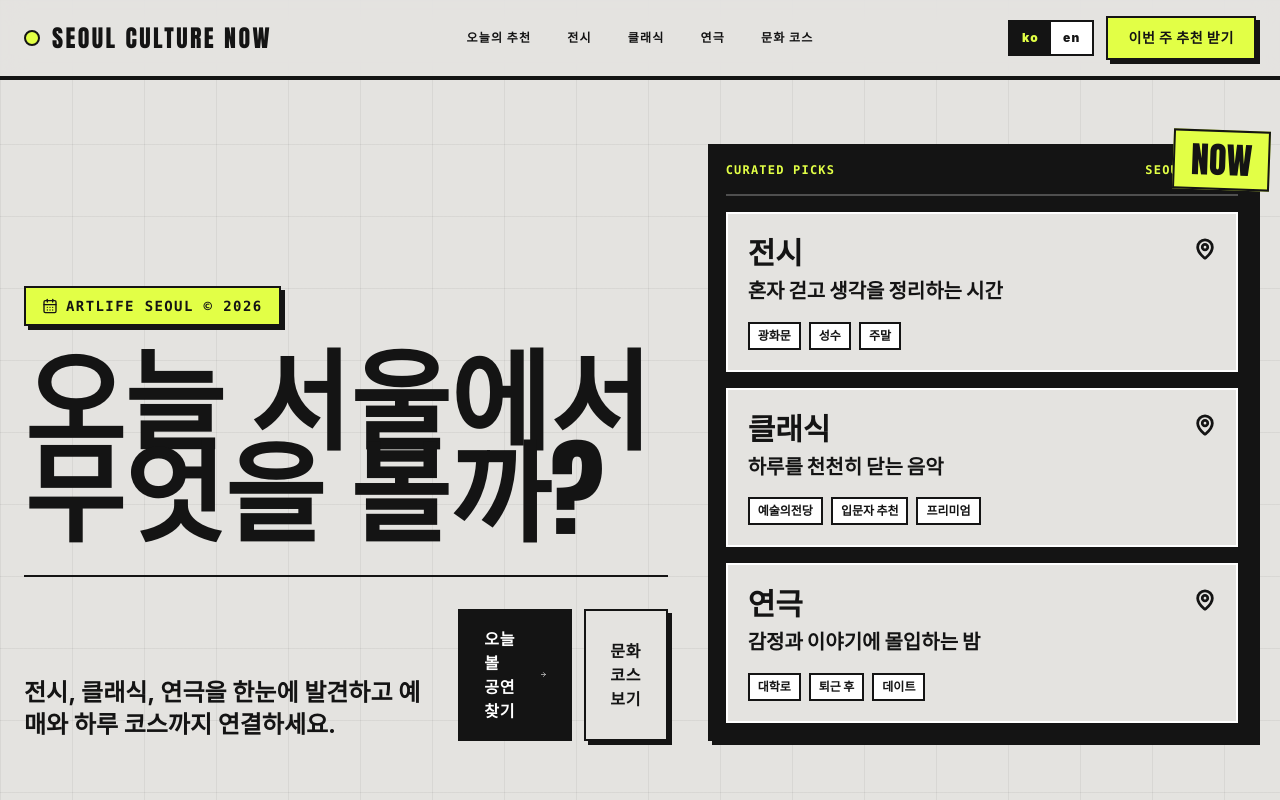
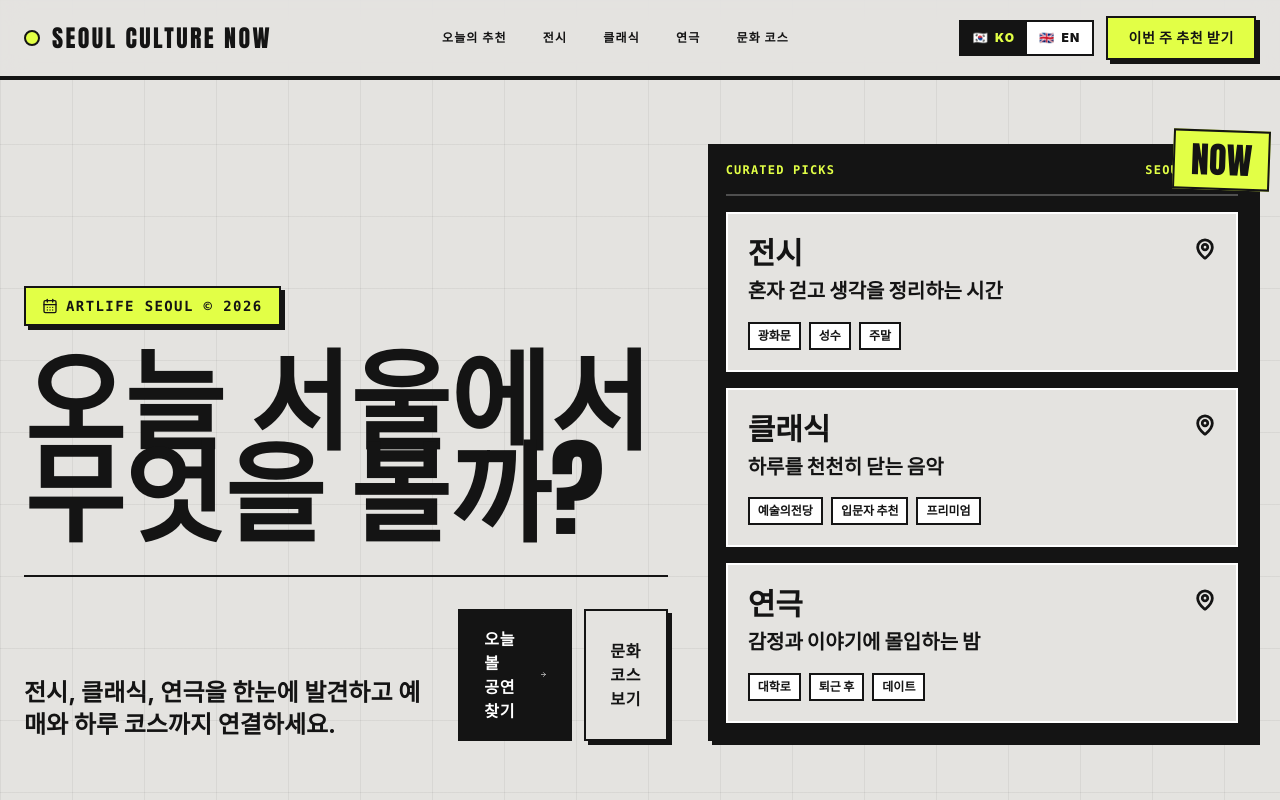
Before and after one commit to kmarx7/ArtinSeoul_co, a Next.js app: page / in a window 1280 px wide. Shown: the top 800 px of the page. Built offline with nearby package versions, Linux system fonts and the light colour scheme.

Commit message:
Add flag icons to language toggle

```diff
--- a/src/components/Header.tsx
+++ b/src/components/Header.tsx
@@ -10,6 +10,11 @@ type HeaderProps = {
   language: Language;
   onLanguageChange: (language: Language) => void;
 };
+
+const languageOptions: Array<{ code: Language; label: string; flag: string; ariaLabel: string }> = [
+  { code: "ko", label: "KO", flag: "🇰🇷", ariaLabel: "한국어로 보기" },
+  { code: "en", label: "EN", flag: "🇬🇧", ariaLabel: "View in English" },
+];
 
 export default function Header({ content, language, onLanguageChange }: HeaderProps) {
   const [isOpen, setIsOpen] = useState(false);
@@ -39,15 +44,19 @@ export default function Header({ content, language, onLanguageChange }: HeaderPr
 
           <div className="hidden items-center gap-3 sm:flex">
             <div className="flex border-2 border-fluxDark bg-white text-xs font-black uppercase tracking-widest text-fluxDark">
-              {(["ko", "en"] as const).map((item) => (
+              {languageOptions.map((item) => (
                 <button
-                  key={item}
+                  key={item.code}
                   type="button"
-                  onClick={() => onLanguageChange(item)}
-                  className={`px-3 py-2 transition ${language === item ? "bg-fluxDark text-fluxNeon" : "hover:bg-fluxNeon"}`}
-                  aria-pressed={language === item}
+                  onClick={() => onLanguageChange(item.code)}
+                  className={`inline-flex items-center gap-1.5 px-3 py-2 transition ${
+                    language === item.code ? "bg-fluxDark text-fluxNeon" : "hover:bg-fluxNeon"
+                  }`}
+                  aria-pressed={language === item.code}
+                  aria-label={item.ariaLabel}
                 >
-                  {item}
+                  <span aria-hidden="true">{item.flag}</span>
+                  {item.label}
                 </button>
               ))}
             </div>
@@ -83,17 +92,19 @@ export default function Header({ content, language, onLanguageChange }: HeaderPr
               </a>
             ))}
             <div className="grid grid-cols-2 gap-2">
-              {(["ko", "en"] as const).map((item) => (
+              {languageOptions.map((item) => (
                 <button
-                  key={item}
+                  key={item.code}
                   type="button"
-                  onClick={() => onLanguageChange(item)}
-                  aria-pressed={language === item}
-                  className={`border-2 border-fluxDark px-3 py-2 text-sm font-black uppercase ${
-                    language === item ? "bg-fluxDark text-fluxNeon" : "bg-white text-fluxDark"
+                  onClick={() => onLanguageChange(item.code)}
+                  aria-pressed={language === item.code}
+                  aria-label={item.ariaLabel}
+                  className={`inline-flex items-center justify-center gap-2 border-2 border-fluxDark px-3 py-2 text-sm font-black uppercase ${
+                    language === item.code ? "bg-fluxDark text-fluxNeon" : "bg-white text-fluxDark"
                   }`}
                 >
-                  {item}
+                  <span aria-hidden="true">{item.flag}</span>
+                  {item.label}
                 </button>
               ))}
             </div>
```
